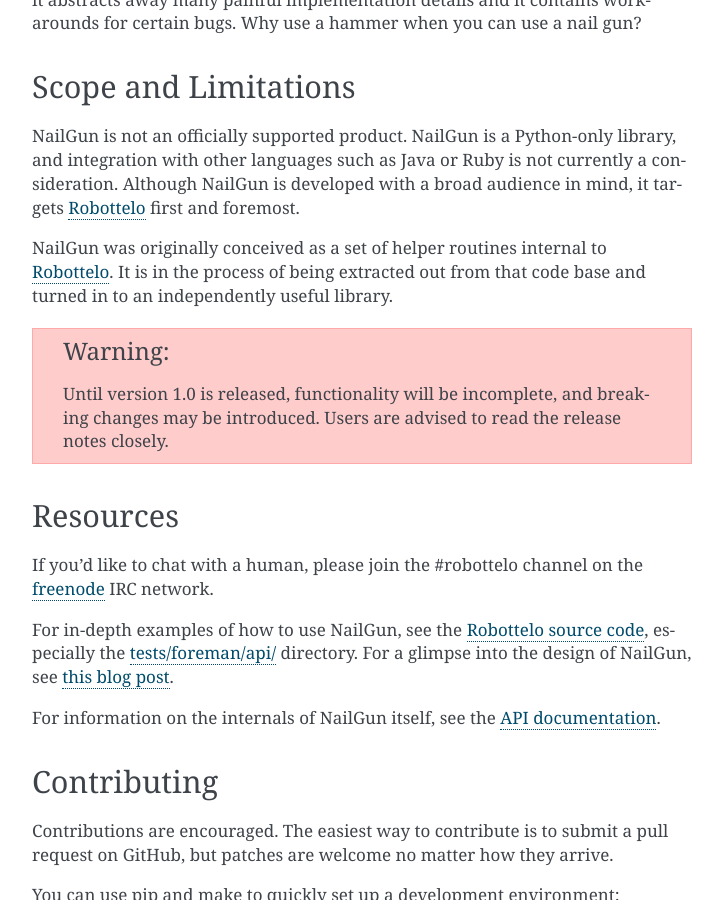
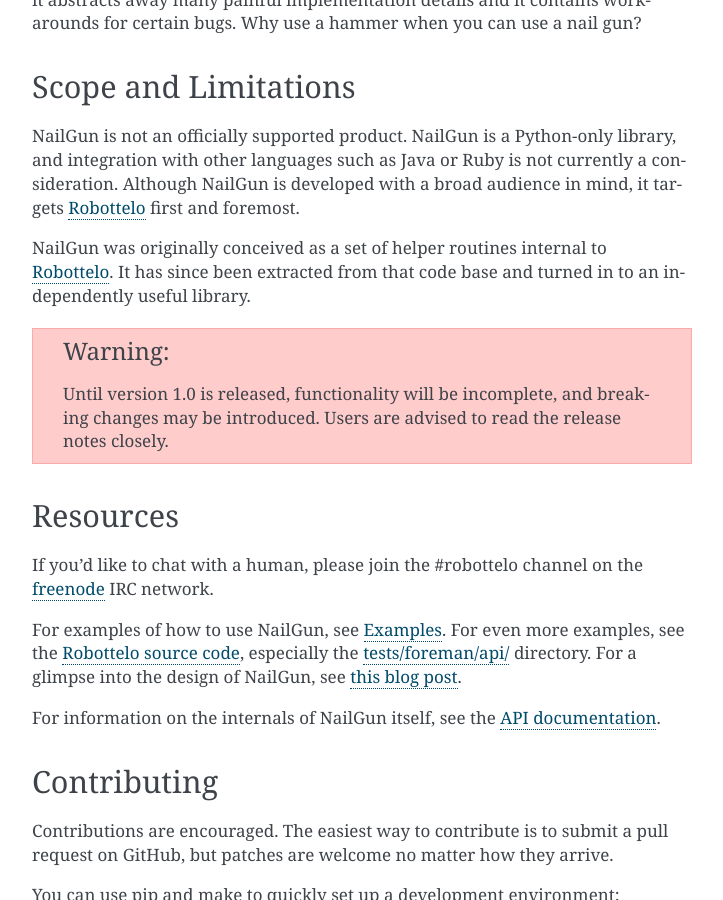
Before and after one commit to SatelliteQE/nailgun, a Sphinx documentation site: the page built from docs/index.rst, in a window 1280 px wide and 900 px high, scrolled down 815 px. Shown: the whole window, without its empty margins (388-1111 px from the left). Built offline with Sphinx 7.4.7, drawn with Linux system fonts in a browser that asks for light colours.

Commit message:
Make minor corrections to documentation
NailGun is no longer in the process of being extraced from Robottelo. Reference
example code before pointing to real-world usages of NailGun.

```diff
--- a/docs/index.rst
+++ b/docs/index.rst
@@ -48,8 +48,8 @@
 in mind, it targets `Robottelo`_ first and foremost.
 
 NailGun was originally conceived as a set of helper routines internal to
-`Robottelo`_. It is in the process of being extracted out from that code base
-and turned in to an independently useful library.
+`Robottelo`_. It has since been extracted from that code base and turned in to
+an independently useful library.
 
 .. WARNING:: Until version 1.0 is released, functionality will be incomplete,
     and breaking changes may be introduced. Users are advised to read the
@@ -61,8 +61,8 @@
 If you'd like to chat with a human, please join the #robottelo channel on the
 `freenode`_ IRC network.
 
-For in-depth examples of how to use NailGun, see the `Robottelo source code`_,
-especially the `tests/foreman/api/
+For examples of how to use NailGun, see :doc:`examples`. For even more examples,
+see the `Robottelo source code`_, especially the `tests/foreman/api/
 <https://github.com/SatelliteQE/robottelo/tree/master/tests/foreman/api>`_
 directory. For a glimpse into the design of NailGun, see `this blog post`_.
 
```
